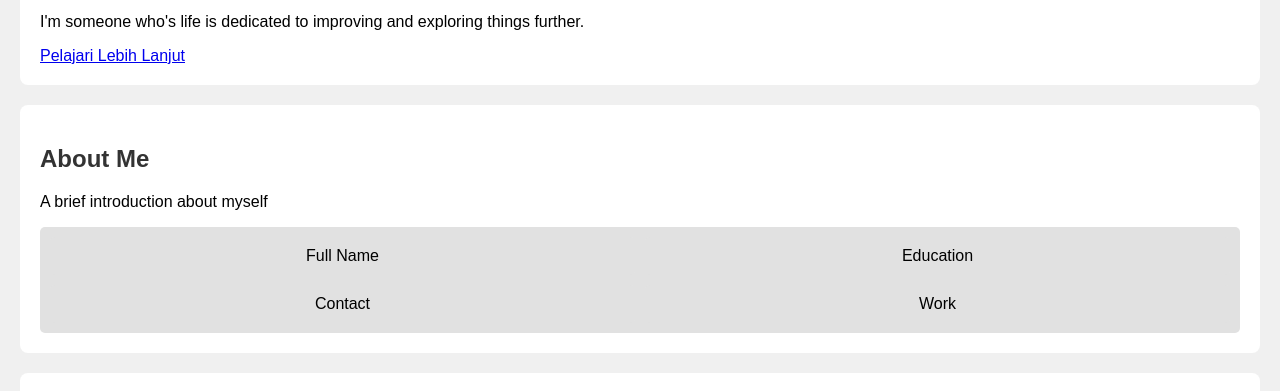
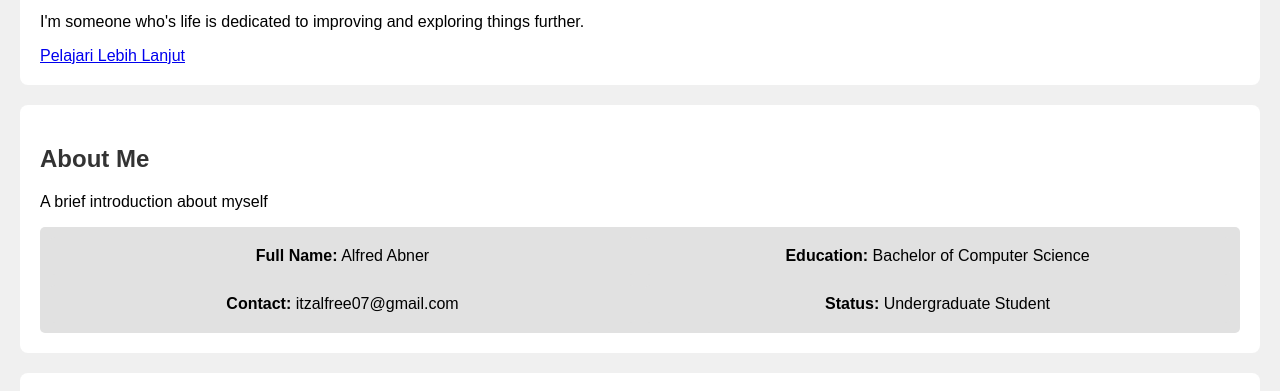
Before and after one commit to Zhyizhouu/TasksEdu_Alfred, a plain HTML site: page index.html in a window 1280 px wide. Shown: the part 339-730 px from the top of the page. Drawn offline with Linux system fonts and the light colour scheme.

Commit message:
added profile

```diff
--- a/index.html
+++ b/index.html
@@ -20,10 +20,10 @@
         <h2>About Me</h2>
         <p>A brief introduction about myself</p>
         <div class="info">
-            <div>Full Name</div>
-            <div>Education</div>
-            <div>Contact</div>
-            <div>Work</div>
+            <div><strong>Full Name:</strong> Alfred Abner</div>
+            <div><strong>Education:</strong> Bachelor of Computer Science</div>
+            <div><strong>Contact:</strong> itzalfree07@gmail.com</div>
+            <div><strong>Status:</strong> Undergraduate Student</div>
         </div>
     </section>
 
```
